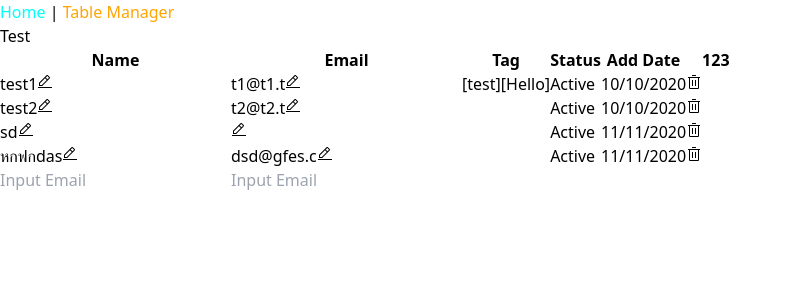
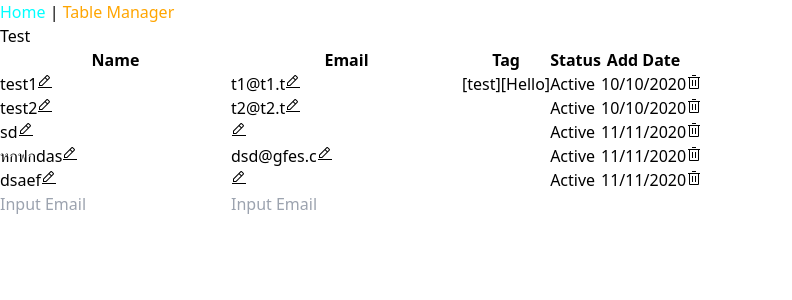
Before and after one commit to purachetzheng/sec-2-group-7-project-User_Manager, a Vue app: page /table-manager in a window 1280 px wide. Shown: the top 300 px of the page, without its empty margins (0-792 px from the left). Built offline with nearby package versions, Linux system fonts and the light colour scheme; data requests are answered from the project's data file; the HTML template or start-up script is replaced by a standard one.

Commit message:
alert when input null name

```diff
--- a/data/db.json
+++ b/data/db.json
@@ -30,6 +30,13 @@
       "date": "11/11/2020",
       "tags": [],
       "id": 4
+    },
+    {
+      "name": "dsaef",
+      "email": "",
+      "date": "11/11/2020",
+      "tags": [],
+      "id": 5
     }
   ],
   "account": [
--- a/src/components/UserTable2.vue
+++ b/src/components/UserTable2.vue
@@ -19,7 +19,9 @@ const test = () => {
     // this.$emit('testt', 'hello')
     console.log(testt)
 }
-
+const alertInput = () => {
+    alert(`Please enter at least your name.`)
+}
 </script>
 
 <template>
@@ -35,9 +37,9 @@ const test = () => {
                         <th>Status</th>
                         <th>Add Date</th>
                         <th></th>
-                        <template v-for="num in 3">
+                        <!-- <template v-for="num in 3">
                             <th>{{num}}</th>
-                        </template>
+                        </template> -->
                     </tr>
                 </thead>
                 <tbody class="bg-white divide-y divide-gray-300">
@@ -70,7 +72,7 @@ const test = () => {
                     </tr>
                     <tr
                         class="whitespace-nowrap px-6 py-4 text-sm text-gray-500"
-                        @keydown.enter="$emit('createUser', newUsers)"
+                        @keydown.enter="newUsers.name.length != 0? $emit('createUser', newUsers): alertInput()"
                     >
                         <td>
                             <input
```
